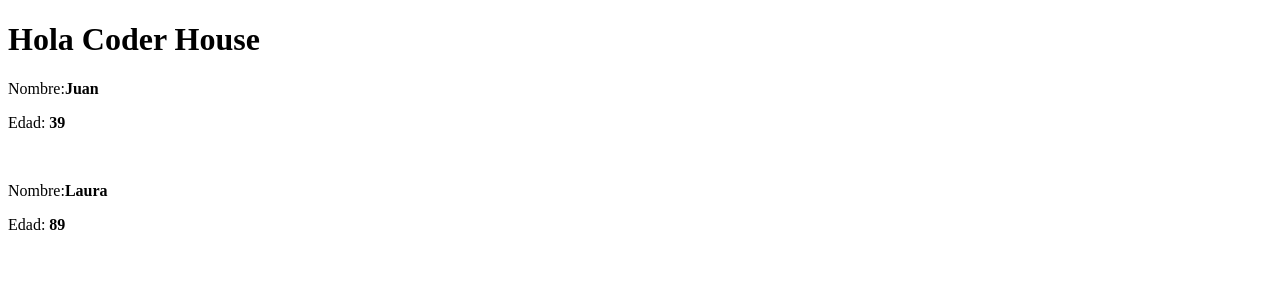
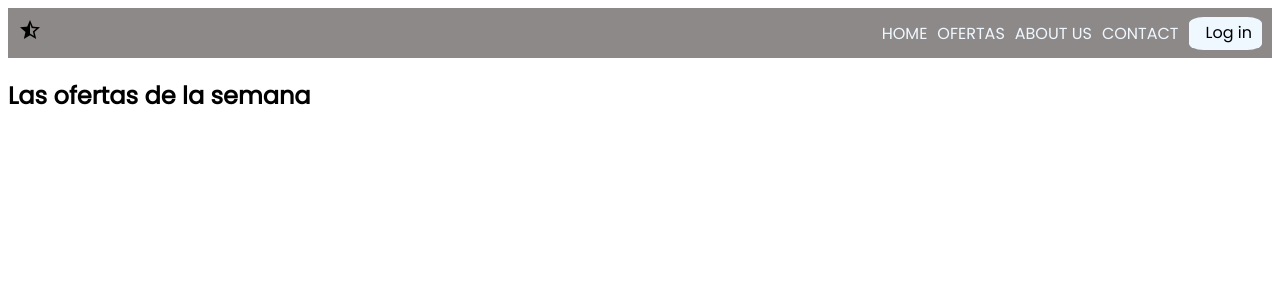
Before and after one commit to TheWhiteMachine/PrimerAppCoderHouse, a React (Create React App) app: page / in a window 1280 px wide. Shown: the top 300 px of the page. Built offline with nearby package versions, Linux system fonts and the light colour scheme.

Commit message:
menu ecomerce Pablo Riveiro

```diff
--- a/public/index.html
+++ b/public/index.html
@@ -9,6 +9,10 @@
       name="description"
       content="Web site created using create-react-app"
     />
+    <link rel="stylesheet" href="https://fonts.googleapis.com/css2?family=Material+Symbols+Outlined:opsz,wght,FILL,GRAD@20..48,100..700,0..1,-50..200" />
+    <link rel="preconnect" href="https://fonts.googleapis.com">
+    <link rel="preconnect" href="https://fonts.gstatic.com" crossorigin>
+    <link href="https://fonts.googleapis.com/css2?family=Poppins&display=swap" rel="stylesheet">
     <link rel="apple-touch-icon" href="%PUBLIC_URL%/logo192.png" />
     <!--
       manifest.json provides metadata used when your web app is installed on a
--- a/src/App.js
+++ b/src/App.js
@@ -1,20 +1,10 @@
-import personas from "./data/personas.json";
+import NavBar from "./components/NavBar";
+import  "./App/styles.css";
 
 function App() {
   return (
     <div className="App">
-     <h1>Hola Coder House</h1>
-      <div >
-       { personas.map(persona =>(
-          <div >
-            <p>Nombre:<strong>{persona.nombre}</strong> </p>
-            <p>Edad: <strong>{persona.edad}</strong></p>
-            <line></line>
-            <br />
-          </div>
-        ))
-      }
-      </div>
+      <NavBar/>
     </div>
   );
 }
--- /dev/null
+++ b/src/App/styles.css
@@ -0,0 +1,89 @@
+* {
+    font-family: 'Poppins', sans-serif;
+}
+.nav{
+    display: flex;
+    background-color: rgb(141, 137, 137);
+    height: 50px;
+
+    align-items: center;
+    justify-items: center;
+    justify-content: space-between;
+
+
+}
+.logo{
+    float: left;
+    margin-left: 10px;
+}
+    .nav ul {
+        list-style-type: none;
+        margin: 0;
+        padding: 0;
+        width: 100%;
+
+
+    }
+
+  .nav  li {
+        margin-right: 10px;
+        display: inline;
+        height: 40px;
+        justify-content: center;
+        align-items: center;
+    }
+.nav ul li a {
+    text-decoration: none;
+    color: aliceblue;
+    align-items: center;
+    justify-items: center;
+
+}
+
+
+.nav ul li a:hover {
+    background-color: black;
+    color: antiquewhite;
+    height: 100%;
+    padding : 12px;
+    justify-items: center;
+}
+
+.options  {
+    display: flex;
+    justify-content: flex-end;
+    align-items: center;
+    align-content: center;
+    justify-items: center;
+    line-height: 42px;
+    height: 100%;
+}
+.material-symbols-outlined {
+            font-variation-settings:
+                'FILL' 0,
+                'wght' 400,
+                'GRAD' 0,
+                'opsz' 48
+}
+
+.submit{
+    width:70px;
+    height: 30px;;
+    display: flex;
+    justify-content: flex-end;
+    float: right;
+    text-align: center;
+    text-justify: center;
+    margin-right: 10px;
+    background-color: aliceblue;
+    color: black;
+    border-radius: 20%;
+    padding-top: 3px;
+    padding-right: 10px;
+
+}
+
+.submit:hover {
+    background-color: black;
+    color: aliceblue;
+}
--- /dev/null
+++ b/src/components/NavBar.js
@@ -0,0 +1,27 @@
+
+
+function Navbar(){
+    return(
+        <>
+        <div className="nav">
+            <div className="logo">
+                <span className="material-symbols-outlined">
+                star_half</span>
+            </div>
+
+            <ul className="options">
+                <li className="inicio"><a href="#">HOME</a></li>
+                <li><a href="#">OFERTAS</a></li>
+                <li><a href="#">ABOUT US</a></li>
+                <li><a href="#">CONTACT</a></li>
+            </ul>
+            <div className="submit">Log in</div>
+        </div>
+        <div>
+            <h2>Las ofertas de la semana</h2>
+        </div>
+        </>
+    )
+}
+
+export default Navbar;
--- a/src/data/personas.json
+++ /dev/null
@@ -1,10 +0,0 @@
-[
-    {
-        "nombre": "Juan",
-        "edad": 39
-    },
-    {
-        "nombre": "Laura",
-        "edad": 89
-    }
-]
```
